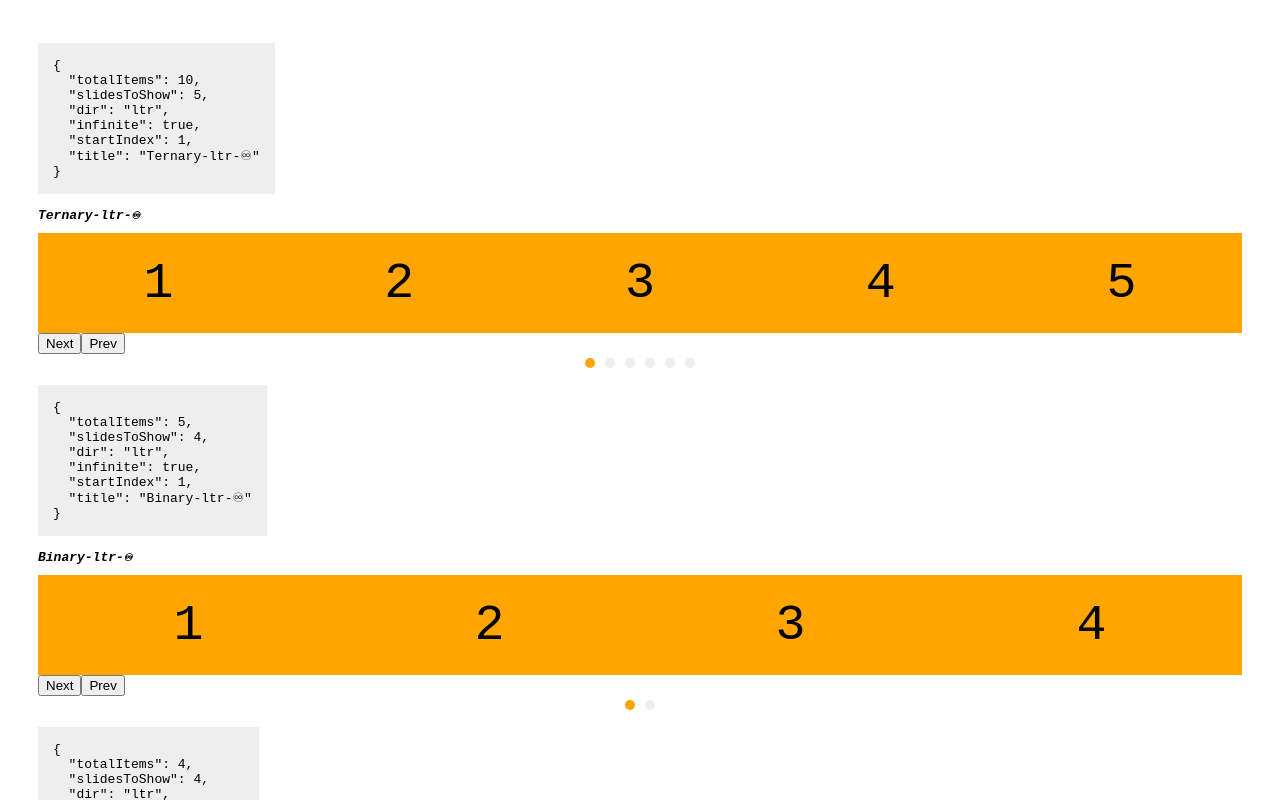
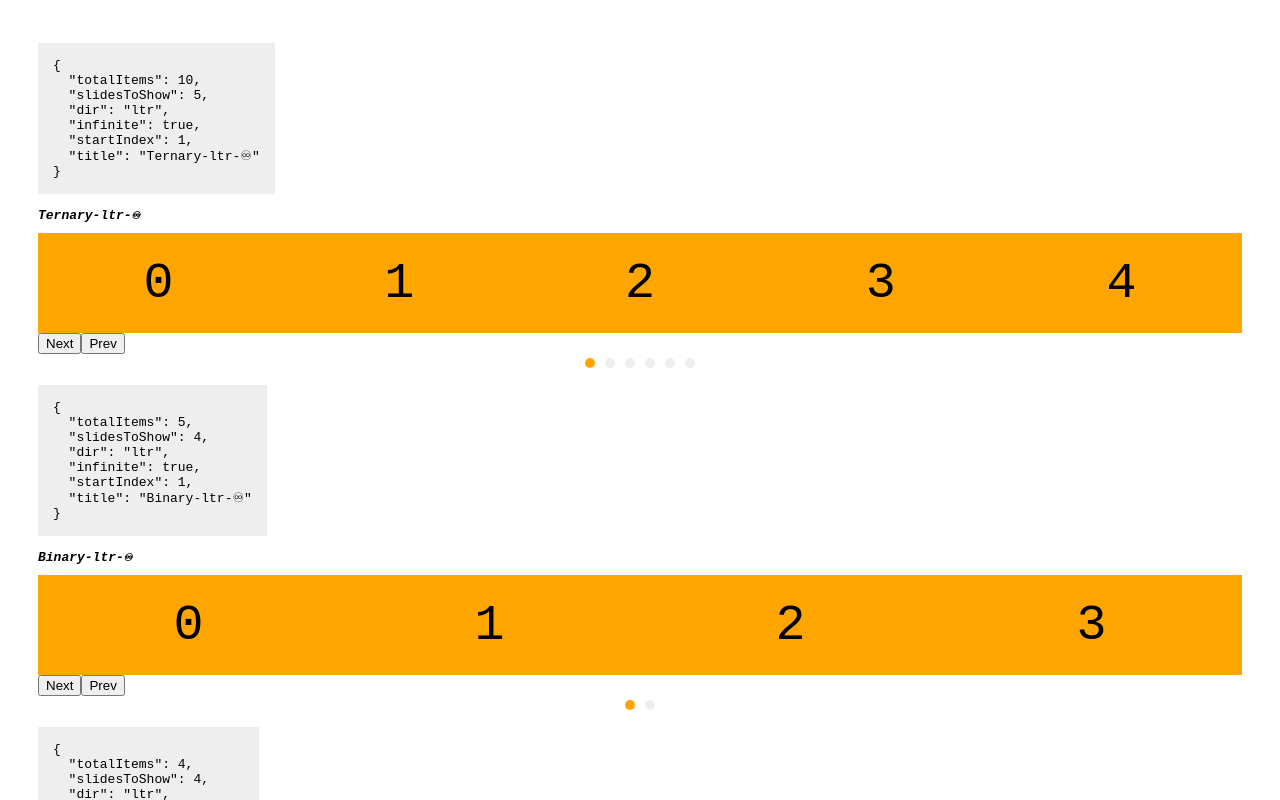
Before and after one commit to tbergman/statecharts-components, a React (Create React App) app in the folder carousel/: page / in a window 1280 px wide. Shown: the top 800 px of the page. Built offline with nearby package versions, Linux system fonts and the light colour scheme.

Commit message:
change groups to arrays

```diff
--- a/carousel/src/types.ts
+++ b/carousel/src/types.ts
@@ -72,4 +72,4 @@ export type CarouselStateNodeConfig = StateNodeConfig<
   CarouselEvent
 >;
 
-export type Group = { start: number; end: number };
+export type Group = number[];
--- a/carousel/src/utils.ts
+++ b/carousel/src/utils.ts
@@ -1,18 +1,19 @@
 import { Group, CarouselType, HeadlessCarouselProps } from "./types";
 
 export function getRange(length: number) {
-  const result: number[] = [];
-  for (let i = 0; i < length; i++) {
-    result.push(i + 1);
+  return makeNumeralSequence(0, length - 1);
+}
+
+export function makeNumeralSequence(start: number, end: number) {
+  let sequence = [];
+  for (let i = start; i <= end; i++) {
+    sequence.push(i);
   }
-  return result;
+  return sequence;
 }
 
 /**
  * An array of all possible groups
- * @example
- * // constructGroups(5, 3);
- * // [{start: 1, end: 4}, {start: 2, end: 5}, {start: 3, end: 6}]
  */
 
 export function constructGroups({
@@ -30,39 +31,25 @@ export function constructGroups({
     switch (type) {
       case "Unary":
         // we don't need to rotate a single element array
-        return [
-          {
-            start: 1,
-            end: totalItems,
-          },
-        ];
+        return [makeNumeralSequence(1, totalItems)];
       case "Binary":
-        return rotateArrayLeft<Group>(
+        return rotateArrayLeft(
           [
-            {
-              start: 1,
-              end: slidesToShow,
-            },
-            {
-              start: 2,
-              end: totalItems,
-            },
+            makeNumeralSequence(1, slidesToShow),
+            makeNumeralSequence(2, totalItems),
           ],
           startIndex - 1,
         );
       case "Ternary":
       default:
-        let groups: Group[] = [];
+        let groups = [];
 
         for (let i = slidesToShow; i <= totalItems; i++) {
-          groups.push({
-            start: i - slidesToShow + 1,
-            end: i,
-          });
+          groups.push(makeNumeralSequence(i - slidesToShow + 1, i));
         }
 
         // Since startIndex starts from 1, ...
-        return rotateArrayLeft<Group>(groups, startIndex - 1);
+        return rotateArrayLeft(groups, startIndex - 1);
     }
   } catch (err) {
     throw err;
@@ -76,7 +63,7 @@ function rotateArrayLeft<T>(array: T[], offset: number): T[] {
 }
 
 export function indexInGroup(index: number, group: Group) {
-  return index <= group.end && index >= group.start;
+  return group.includes(index);
 }
 
 // Machine will have transitions if the groups are more than 1
```
